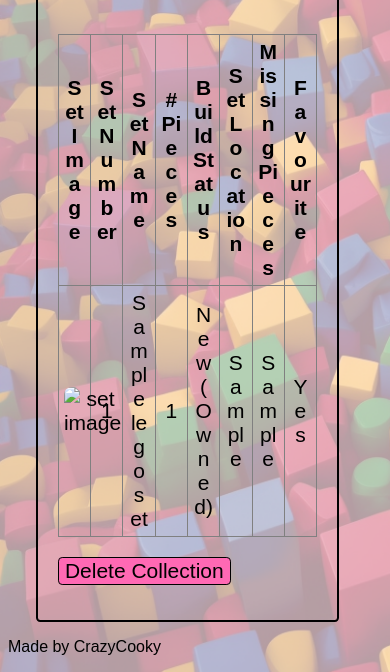
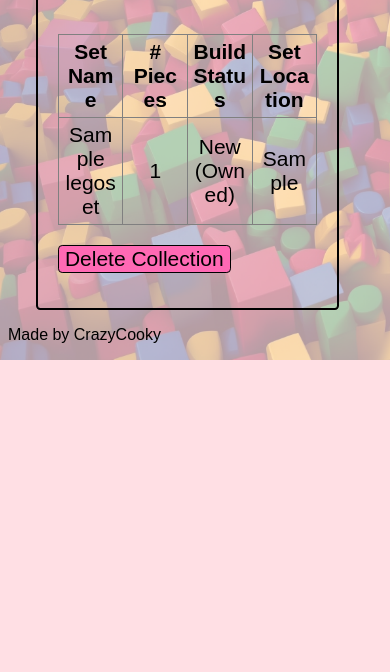
Before and after one commit to crazycooky77/lego_collection, a Django app: page /collections/ in a window 390 px wide; the page is wider, and only the part inside the window is pictured. Shown: the part 373-1045 px from the top of that part. After the commit the page ends 733 px from the top of that part, so only its background shows below. Run offline with Django 4.2, Linux system fonts and the light colour scheme; the visitor is signed in with stand-in values (Sample User, id 1); tables that the repository leaves empty hold one stand-in row (values such as "Sample post"); parts of the project's set-up code (start-up, migrations or seed data) failed here and were passed over; some web fonts are replaced.

Commit message:
FEAT(mobile): finalised checkbox function to show/hide columns

```diff
--- a/lego_collection/templates/view_collection.html
+++ b/lego_collection/templates/view_collection.html
@@ -80,6 +80,8 @@
                                 <!-- Button to reset the set filter -->
                                 <button class="set-filter-btn"><a href="/collections">Reset Filter</a></button>
                             </div>
+                            <div id="mini-table-toggle">
+                            </div>
                         {% endif %}
                         <!-- Display the collection picture and title -->
                         <div class="col-img-title">
@@ -102,31 +104,31 @@
                             <!-- Table to display set data -->
                             <table>
                                 <tr>
-                                    <th>Set Image</th>
-                                    <th>Set Number</th>
+                                    <th class="set-pic-col">Set Image</th>
+                                    <th class="set-nr-col">Set Number</th>
                                     <th>Set Name</th>
-                                    <th># Pieces</th>
-                                    <th>Build Status</th>
-                                    <th>Set Location</th>
-                                    <th>Missing Pieces</th>
-                                    <th>Favourite</th>
+                                    <th class="set-pieces-col"># Pieces</th>
+                                    <th class="set-status-col">Build Status</th>
+                                    <th class="set-loc-col">Set Location</th>
+                                    <th class="set-miss-col">Missing Pieces</th>
+                                    <th class="set-fav-col">Favourite</th>
                                 </tr>
                                 {% for set in sets %}
                                     <tr>
-                                        <td>
+                                        <td class="set-pic-col">
                                             {% if "set-placeholder" in set.set.set_picture.url %}
                                                 <img class="set-img" src="{% static 'images/set-default.png' %}" alt="placeholder set image">
                                             {% else %}
                                                 <img class="set-img" src="{{ set.set.set_picture.url }}" alt="set image">
                                             {% endif %}
                                         </td>
-                                        <td>{{ set.set.set_number }}</td>
+                                        <td class="set-nr-col">{{ set.set.set_number }}</td>
                                         <td>{{ set.set.set_name }}</td>
-                                        <td>{{ set.set.nr_of_pieces }}</td>
-                                        <td>{{ set.get_build_status_display }}</td>
-                                        <td>{{ set.set_location }}</td>
-                                        <td>{{ set.missing_pieces }}</td>
-                                        <td>
+                                        <td class="set-pieces-col">{{ set.set.nr_of_pieces }}</td>
+                                        <td class="set-status-col">{{ set.get_build_status_display }}</td>
+                                        <td class="set-loc-col">{{ set.set_location }}</td>
+                                        <td class="set-miss-col">{{ set.missing_pieces }}</td>
+                                        <td class="set-fav-col">
                                             {% if set.favourited %}
                                                 Yes
                                             {% else %}
@@ -153,5 +155,6 @@
         {% endif %}
     {% endif %}
 </form>
-<!-- Load scripts that enable sorting and filtering of sets -->
+<!-- Load Jquery scripts that enable sorting and filtering of sets -->
+<script src="https://cdnjs.cloudflare.com/ajax/libs/jquery/3.3.1/jquery.min.js"></script>
 <script src="{% static 'js/script.js' %}"></script>
--- a/static/css/style.css
+++ b/static/css/style.css
@@ -573,6 +573,11 @@ footer p {
         background-color: pink;
     }
 
-
+    /* Table with sets */
+    .set-img {
+        height: 75px;
+        width: 75px;
+        border-radius: 15%;
+    }
 
 }
--- a/static/js/script.js
+++ b/static/js/script.js
@@ -171,29 +171,65 @@ window.onload = function() {
 
 /* If the user's screen is less than 1300px, insert form for user to select table columns */
 if (window.innerWidth <= 1300) {
-    document.getElementById('mini-table-toggle').innerHTML = `<form>
+    document.getElementById('mini-table-toggle').innerHTML = `<form class="col-toggle">
                                                                             <div id="multiselect">
                                                                                 <div class="select-col-box">
                                                                                     <select id="select-col-default">
-                                                                                    <option selected hidden>Select Columns</option>
+                                                                                        <option selected hidden>Select 3 Columns</option>
                                                                                     </select>
                                                                                 </div>
                                                                                 <div id="col-toggle-checkboxes">
                                                                                     <label for="pic-col">
-                                                                                <input type="checkbox" id="pic-col" />Set Image</label>
+                                                                                    <input type="checkbox" id="pic-col" name="set-pic-col"/>Set Image</label>
                                                                                     <label for="nr-col">
-                                                                                <input type="checkbox" id="nr-col" />Set Number</label>
+                                                                                    <input type="checkbox" id="nr-col" name="set-nr-col"/>Set Number</label>
                                                                                     <label for="pieces-col">
-                                                                                <input type="checkbox" id="pieces-col" /># Pieces</label>
+                                                                                    <input type="checkbox" id="pieces-col" name="set-pieces-col" checked/># Pieces</label>
                                                                                     <label for="status-col">
-                                                                                <input type="checkbox" id="status-col" />Build Status</label>
+                                                                                    <input type="checkbox" id="status-col" name="set-status-col" checked/>Build Status</label>
                                                                                     <label for="loc-col">
-                                                                                <input type="checkbox" id="loc-col" />Set Location</label>
+                                                                                    <input type="checkbox" id="loc-col" name="set-loc-col" checked/>Set Location</label>
                                                                                     <label for="miss-col">
-                                                                                <input type="checkbox" id="miss-col" />Missing Pieces</label>
+                                                                                    <input type="checkbox" id="miss-col" name="set-miss-col"/>Missing Pieces</label>
                                                                                     <label for="fave-col">
-                                                                                <input type="checkbox" id="fave-col" />Favourite</label>
+                                                                                    <input type="checkbox" id="fave-col" name="set-fav-col"/>Favourite</label>
                                                                                 </div>
                                                                             </div>
                                                                         </form>`
 }
+
+
+/* Function to show/hide columns in mobile view based on checkboxes */
+$(document).ready(function() {
+    $('input:checkbox').each(function(){
+      toggleColumn(this);
+    });
+    $('input:checkbox').change(function(){
+      toggleColumn(this);
+    });
+    function toggleColumn(el){
+        let col_name = $(el).attr("name");
+        let checkboxes = document.querySelectorAll('input[type="checkbox"]');
+        let checkboxCount = document.querySelectorAll('input[type="checkbox"]:checked').length;
+        // Show/hide columns based on checkboxes
+        if (el.checked && checkboxCount < 4) {
+            $("th[class='" + col_name + "']").show();
+            $("td[class='" + col_name + "']").show();
+        } else {
+            $("th[class='" + col_name + "']").hide();
+            $("td[class='" + col_name + "']").hide();
+        }
+        // Disable/enable checkboxes to allow max 3 checkboxes at once
+        if (checkboxCount === 3) {
+            for (let i = 0; i < checkboxes.length; i++) {
+                if (checkboxes[i].checked === false) {
+                    checkboxes[i].disabled = true;
+                }
+            }
+        } else {
+            for (let i = 0; i < checkboxes.length; i++) {
+                checkboxes[i].disabled = false;
+            }
+        }
+    }
+});
```
Lines whose indentation alone changed are shown as unchanged.
